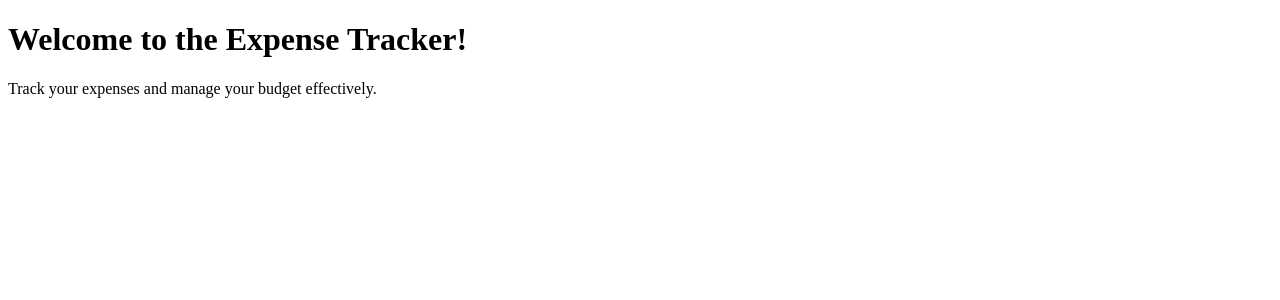
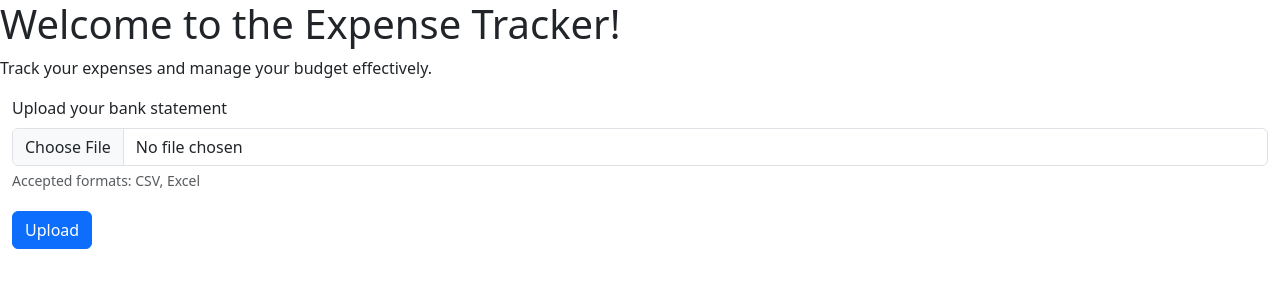
Before and after one commit to Sara-Reb/expense-tracker, a Flask app: page / in a window 1280 px wide. Shown: the top 300 px of the page. Run offline with Flask 3, Linux system fonts and the light colour scheme.

Commit message:
add file upload functionality to index and implement upload route

```diff
--- a/app.py
+++ b/app.py
@@ -1,5 +1,6 @@
 from flask import Flask, render_template, request, redirect, url_for
 from flask_sqlalchemy import SQLAlchemy
+import os
 
 app = Flask(__name__)
 
@@ -20,6 +21,18 @@ class Expenses(db.Model):
 def index():
     return render_template('index.html')
 
+@app.route('/upload', methods=['POST'])
+def upload():
+    file = request.files['file']
+    if file and (file.filename.endswith('.csv') or file.filename.endswith('.xlsx')):
+        # Process the file and save transactions to the database
+        # (This is a placeholder; you would implement the actual parsing logic here)
+        return redirect(url_for('index'))
+    else:
+        message = "Invalid file format. Please upload a CSV or Excel file."
+        return render_template('index.html', message=message)
+
+
 with app.app_context():
     db.create_all()
 
--- a/templates/index.html
+++ b/templates/index.html
@@ -2,4 +2,23 @@
 %}
 <h1>Welcome to the Expense Tracker!</h1>
 <p>Track your expenses and manage your budget effectively.</p>
+<div class="container-fluid">
+  <form
+    action="{{ url_for('upload') }}"
+    method="post"
+    enctype="multipart/form-data"
+  >
+    <div class="mb-3 d-flex flex-column">
+      <label for="formFile" class="form-label"
+        >Upload your bank statement</label
+      >
+      <input class="form-control" type="file" id="formFile" name="file" />
+      <small class="form-text text-muted">Accepted formats: CSV, Excel</small>
+      <small class="form-text text-danger">{{ message }}</small>
+    </div>
+    <div class="mb-3">
+      <button type="submit" class="btn btn-primary">Upload</button>
+    </div>
+  </form>
+</div>
 {% endblock %}
--- a/templates/layout.html
+++ b/templates/layout.html
@@ -4,6 +4,12 @@
     <meta charset="UTF-8" />
     <meta name="viewport" content="width=device-width, initial-scale=1.0" />
     <title>Expense Tracker: {% block title %}{% endblock %}</title>
+    <link
+      href="https://cdn.jsdelivr.net/npm/bootstrap@5.3.8/dist/css/bootstrap.min.css"
+      rel="stylesheet"
+      integrity="sha384-sRIl4kxILFvY47J16cr9ZwB07vP4J8+LH7qKQnuqkuIAvNWLzeN8tE5YBujZqJLB"
+      crossorigin="anonymous"
+    />
   </head>
   <body>
     <main>{% block content %} {% endblock %}</main>
```
